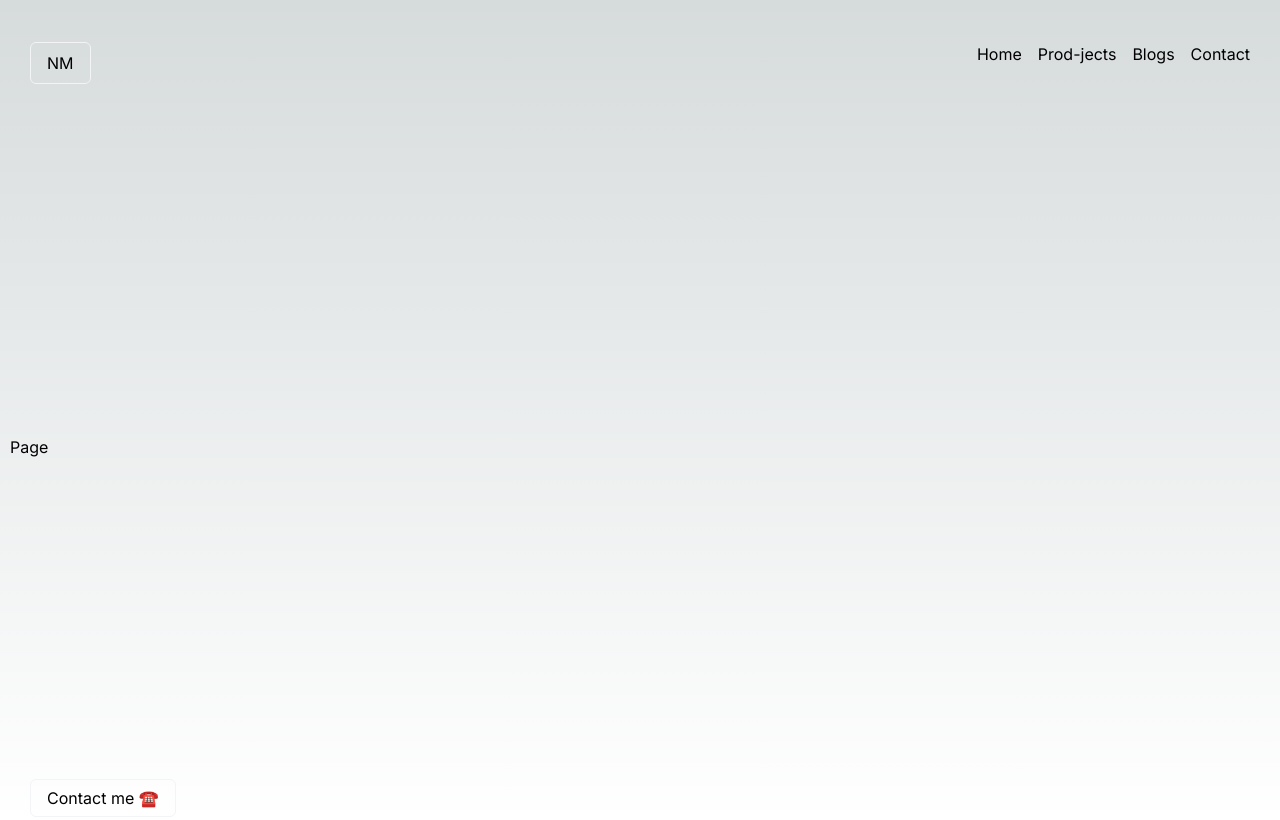
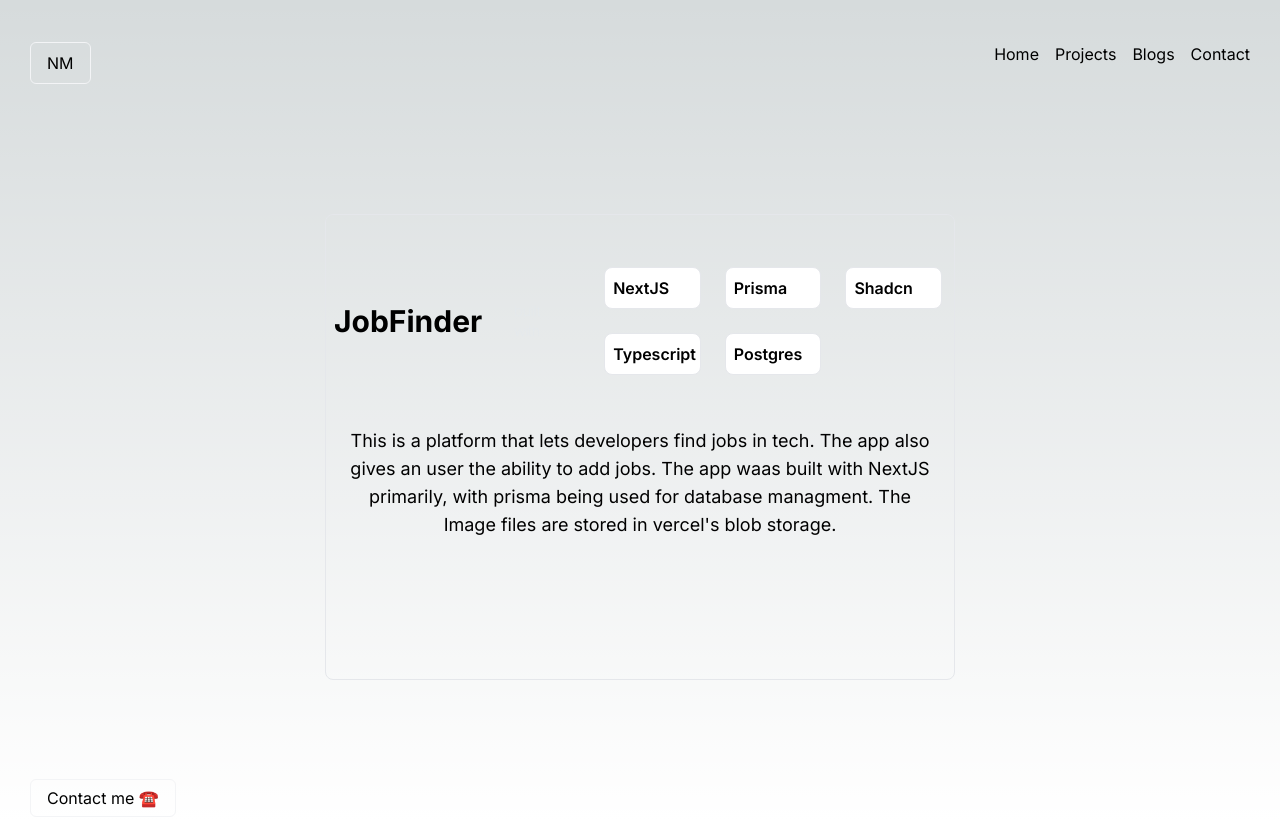
Before and after one commit to nidal23/bmp-dash, a Next.js app: page /projects/1 in a window 1280 px wide. Built offline with nearby package versions, Linux system fonts and the light colour scheme; some icons are missing.

Commit message:
drunk update: -update project detail page -added new styke to detailed project view

```diff
--- a/src/app/blogs/[slugs]/page.tsx
+++ b/src/app/blogs/[slugs]/page.tsx
@@ -1,7 +1,7 @@
 'use client'
 
 import React from 'react';
-import { useParams } from 'next/navigation';
+import { notFound, useParams } from 'next/navigation';
 import { blogs } from '@/helpers/BlogStorage/blogStorage';
 
 const SingleBlogPage = () => {
@@ -10,14 +10,11 @@ const SingleBlogPage = () => {
   console.log("router", router)
   const { slugs } = router;
 
-  console.log("slug", slugs)
 
   // Find the blog based on the slug
   const blog = blogs.find((blog) => blog.index === Number(slugs));
 
-  if (!blog) {
-    return <div>Blog not found</div>;
-  }
+  if (!blog) notFound();
 
   return (
     <div className='px-2 flex flex-col justify-center gap-8 items-center'>
--- a/src/app/contact/page.tsx
+++ b/src/app/contact/page.tsx
@@ -38,7 +38,7 @@ const ContactPage = () => {
       <div>Reach me</div>
       <div className='flex flex-col gap-2'>
         {mediums.map((app) => (
-          <Link href={`${app.link}`} key={app.name} className='flex items-center border border-slate-200 rounded-md p-2 px-4 cursor-pointer transition-all duration-300 hover:bg-slate-200 hover:text-black'>
+          <Link href={`${app.link}`} key={app.name} className='flex items-center border border-slate-200 rounded-md p-2 px-4 cursor-pointer transition-all duration-300 hover:bg-slate-200 hover:text-black' target='_blank'>
             <Icon icon={app.icon} className='text-xl mr-2' />
             <div>{app.name}</div>
           </Link>
--- a/src/app/projects/[slug]/page.tsx
+++ b/src/app/projects/[slug]/page.tsx
@@ -1,15 +1,54 @@
-'use client'
+"use client";
 
-import React from 'react'
-import { projectList } from '@/components/helper/projectList';
-import { useParams } from 'next/navigation';
-
+import React from "react";
+import { projectList } from "@/components/helper/projectList";
+import { notFound, useParams } from "next/navigation";
+import { Icon } from "@iconify/react";
 
 const Page = () => {
-    const router = useParams()
+  const router = useParams();
+
+  const { slug } = router;
+
+  const porject = projectList.find((project) => project.id === Number(slug));
+
+  if (!porject) notFound();
+
+  const renderTechStack = () => {
+    return porject.techStack.map((tech, index) => (
+      <div
+        key={index}
+        className=" border rounded-lg bg-white text-black m-1 p-2 font-semibold"
+      >
+        {tech}
+      </div>
+    ));
+  };
+
   return (
-    <div>Page</div>
-  )
-}
+    <div className="px-2 flex flex-col gap-8 items-center justify-center border rounded-lg mx-auto w-1/2 p-12">
+      <div className=" flex gap-8 justify-center items-center">
+        <div className="font-bold text-3xl">{porject.name}</div>
+        <span className="font-thin text-slate-200 text-sm">built with</span>
+        <div className="grid grid-cols-1 md:grid-cols-2 lg:grid-cols-3 gap-4">
+          {renderTechStack()}
+        </div>
+      </div>
+      <div>
+        <p className='p-4 rounded-md mx-auto text-center text-lg'>
+            {porject.description}
+        </p>
+      </div>
+      <div className="flex gap-4 mt-2">
+        <a href={porject.githubLink} target="_blank" rel="noopener noreferrer">
+          <Icon icon="mdi:github" className=" text-4xl mr-2" />
+        </a>
+        <a href={porject.url} target="_blank" rel="noopener noreferrer">
+          <Icon icon="ion:open-outline" className="text-4xl mr-2" />
+        </a>
+      </div>
+    </div>
+  );
+};
 
-export default Page
+export default Page;
--- a/src/components/Home/home.tsx
+++ b/src/components/Home/home.tsx
@@ -17,7 +17,7 @@ const HomePage = () => {
       </div>
       <div className="p-2 w-72">
         <p className="text-white">
-          Hey, I am <span className="text-yellow-300">Nidal</span>. Welcome to my portfolio, I have kept it short and accurate, you can find my projects <Link href={'/projects'} className=" text-blue-300">here</Link> and my skills <Link href={'/blogs'} className="text-red-300">over-here</Link>.
+          Hey, I am <span className="text-yellow-300">Nidal</span>. Welcome to my portfolio, I have kept it short and accurate, you can find my projects <Link href={'/projects'} className=" text-blue-300">here</Link> and my blogs <Link href={'/blogs'} className="text-red-300">over-here</Link>.
         </p>
       </div>
       <div>
--- a/src/components/Navbar/navbar.tsx
+++ b/src/components/Navbar/navbar.tsx
@@ -8,7 +8,7 @@ const links = [
         path: "/"
     },
     {
-        title: "Prod-jects",
+        title: "Projects",
         path: "/projects"
     },
     {
--- a/src/components/ProjectLayout/projectLayout.tsx
+++ b/src/components/ProjectLayout/projectLayout.tsx
@@ -1,46 +1,52 @@
-'use client'
+"use client";
 
-import React from 'react';
-import { Project } from '../helper/projectList';
-import { Icon } from '@iconify/react';
-import Link from 'next/link';
+import React from "react";
+import { Project } from "../helper/projectList";
+import { Icon } from "@iconify/react";
+import Link from "next/link";
 
 interface ProjectProps {
   project: Project;
 }
 
-const ProjectLayout = ({ project: { name, description, githubLink, url, techStack, summary, slug } }: ProjectProps) => {
-
-
+const ProjectLayout = ({
+  project: { name, description, githubLink, url, techStack, summary, slug },
+}: ProjectProps) => {
   const renderTechStack = () => {
     return techStack.map((tech, index) => (
-      <div key={index} className='border rounded-lg bg-white text-black m-1 p-2 font-semibold'>
+      <div
+        key={index}
+        className="border rounded-lg bg-white text-black m-1 p-2 font-semibold"
+      >
         {tech}
       </div>
     ));
   };
 
   return (
-    <Link href={`/projects/${slug}`} className='p-3 mx-2 flex flex-col gap-2 justify-center items-center hover:cursor-pointer'>
-      <h2 className='text-xl font-semibold leading-tight border border-white p-2 rounded-lg bg-white text-black my-2'>{name}</h2>
+    <Link
+      href={`/projects/${slug}`}
+      className="p-3 mx-2 flex flex-col gap-2 justify-center items-center hover:cursor-pointer"
+    >
+      <h2 className="text-xl font-semibold leading-tight border border-white p-2 rounded-lg bg-white text-black my-2">
+        {name}
+      </h2>
       <p>{summary}</p>
 
-    <div>
-    <div className='flex flex-wrap'>
-        {renderTechStack()}
-        </div>
-    </div>
+      <div>
+        <div className="flex flex-wrap">{renderTechStack()}</div>
+      </div>
 
-      <div className='flex mt-2'>
-        <a href={githubLink} target='_blank' rel='noopener noreferrer'>
-        <Icon icon='mdi:github' className=' text-3xl mr-2' />
+      <div className="flex mt-2">
+        <a href={githubLink} target="_blank" rel="noopener noreferrer">
+          <Icon icon="mdi:github" className=" text-3xl mr-2" />
         </a>
-        <a href={url} target='_blank' rel='noopener noreferrer'>
-        <Icon icon='mdi:gmail' className='text-3xl mr-2' />
+        <a href={url} target="_blank" rel="noopener noreferrer">
+          <Icon icon="mdi:gmail" className="text-3xl mr-2" />
         </a>
       </div>
     </Link>
   );
-}
+};
 
 export default ProjectLayout;
--- a/src/components/helper/projectList.ts
+++ b/src/components/helper/projectList.ts
@@ -19,8 +19,8 @@ export const projectList: Project[] = [
         name: "JobFinder",
         githubLink: "https://github.com/nidal23/jobs",
         url: "https://jobs-gr2uf9m3y-nidal23.vercel.app/",
-        summary: "This is a platform that lets developers find jobs in software. Includes functionality to create jobs.",
-        description: "",
+        summary: "This is a platform that lets developers find jobs in software.",
+        description: "This is a platform that lets developers find jobs in tech. The app also gives an user the ability to add jobs. The app waas built with NextJS primarily, with prisma being used for database managment. The Image files are stored in vercel's blob storage.",
         techStack: ["NextJS", "Prisma", "Shadcn", "Typescript", "Postgres"],
         slug: "1"
     },
```
